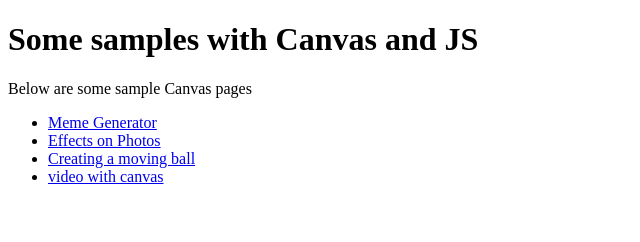
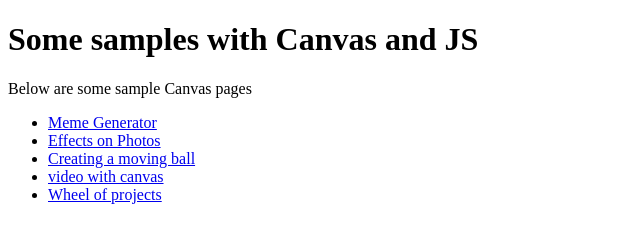
Before and after one commit to hollowmatt/canvasbag, a plain HTML site: page index.html in a window 1280 px wide. Shown: the whole page, without its empty margins (0-640 px from the left). Drawn offline with Linux system fonts and the light colour scheme.

Commit message:
Update index.html

```diff
--- a/index.html
+++ b/index.html
@@ -32,6 +32,9 @@
     <li>
       <a href="video.html">video with canvas</a>
     </li>
+    <li>
+      <a href="wheel.html">Wheel of projects</a>
+    </li>
   </ul>
 </body>
 </html>
```
